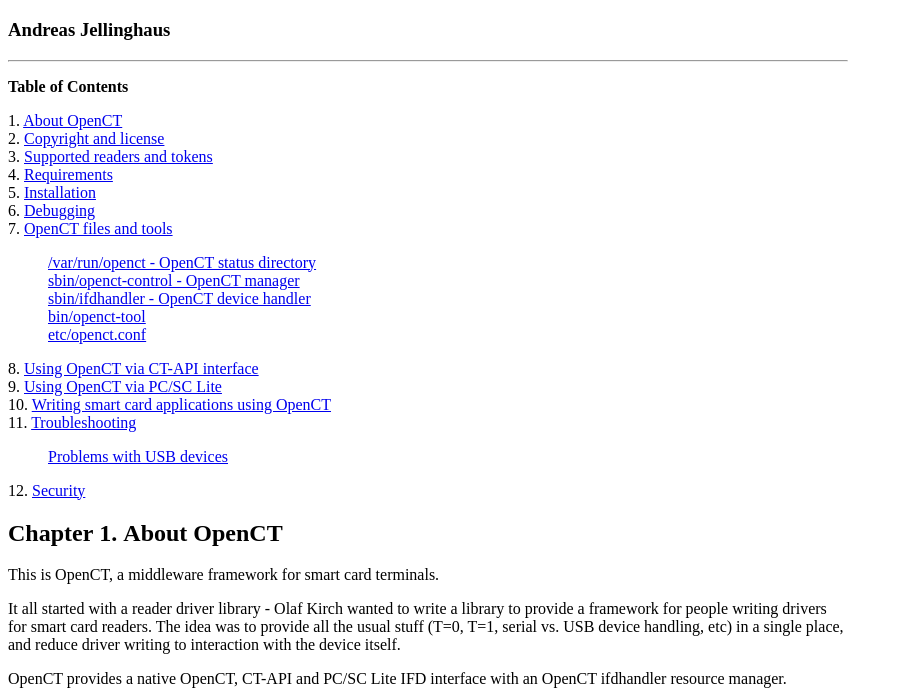
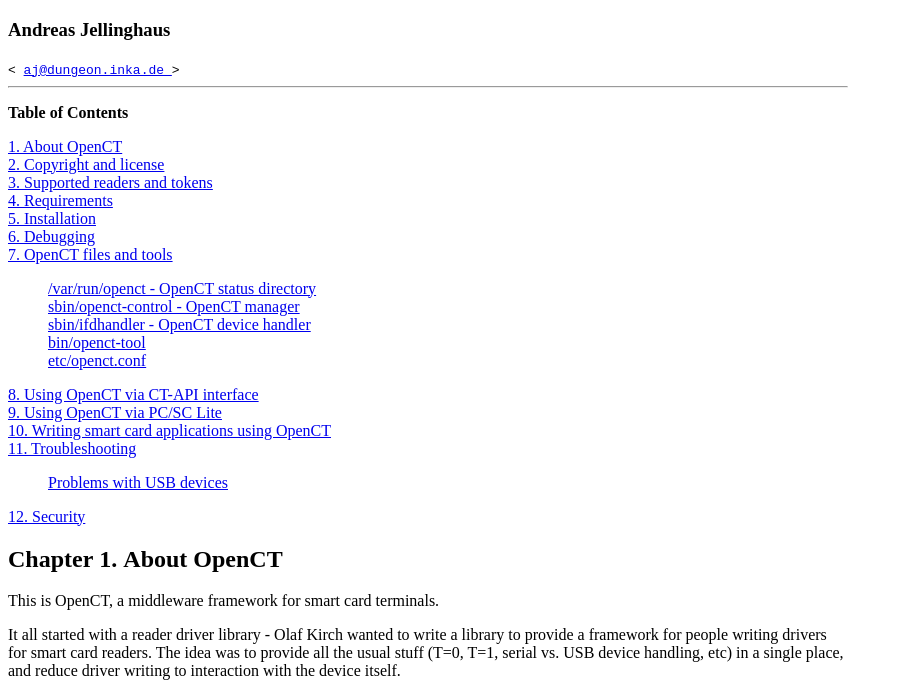
Before and after one commit to OpenSC/openct, a plain HTML site: page doc/openct.html in a window 1280 px wide. Shown: the part 61-754 px from the top of the page, without its empty margins (0-903 px from the left). Drawn offline with Linux system fonts and the light colour scheme.

Commit message:
rendered with new docbook stylesheet.

```diff
--- a/doc/openct.html
+++ b/doc/openct.html
@@ -15,7 +15,7 @@
     </link>
 
     <meta name="generator" content=
-    "DocBook XSL Stylesheets V1.60.1"></meta>
+    "DocBook XSL Stylesheets V1.64.1"></meta>
   </head>
 
   <body>
@@ -39,6 +39,14 @@
                   Jellinghaus
                 </span>
               </h3>
+
+              <tt class="email">
+                &lt;
+
+                <a href="mailto:aj@dungeon.inka.de">
+                  aj@dungeon.inka.de
+                </a>&gt;
+              </tt>
             </div>
           </div>
         </div>
@@ -57,143 +65,155 @@
 
         <dl>
           <dt>
-            1.
-
-            <a href="#openct.about">
-              About OpenCT
-            </a>
+            <span class="chapter">
+              <a href="#openct.about">
+                1. About OpenCT
+              </a>
+            </span>
           </dt>
 
           <dt>
-            2.
-
-            <a href="#openct.copyright">
-              Copyright and license
-            </a>
+            <span class="chapter">
+              <a href="#openct.copyright">
+                2. Copyright and license
+              </a>
+            </span>
           </dt>
 
           <dt>
-            3.
-
-            <a href="#openct.supported">
-              Supported readers and tokens
-            </a>
+            <span class="chapter">
+              <a href="#openct.supported">
+                3. Supported readers and tokens
+              </a>
+            </span>
           </dt>
 
           <dt>
-            4.
-
-            <a href="#openct.requirements">
-              Requirements
-            </a>
+            <span class="chapter">
+              <a href="#openct.requirements">
+                4. Requirements
+              </a>
+            </span>
           </dt>
 
           <dt>
-            5.
-
-            <a href="#openct.install">
-              Installation
-            </a>
+            <span class="chapter">
+              <a href="#openct.install">
+                5. Installation
+              </a>
+            </span>
           </dt>
 
           <dt>
-            6.
-
-            <a href="#openct.debug">
-              Debugging
-            </a>
+            <span class="chapter">
+              <a href="#openct.debug">
+                6. Debugging
+              </a>
+            </span>
           </dt>
 
           <dt>
-            7.
-
-            <a href="#openct.files">
-              OpenCT files and tools
-            </a>
+            <span class="chapter">
+              <a href="#openct.files">
+                7. OpenCT files and tools
+              </a>
+            </span>
           </dt>
 
           <dd>
             <dl>
               <dt>
-                <a href="#openct.files.varrunopenct">
-                  /var/run/openct - OpenCT status directory
-                </a>
+                <span class="section">
+                  <a href="#openct.files.varrunopenct">
+                    /var/run/openct - OpenCT status directory
+                  </a>
+                </span>
               </dt>
 
               <dt>
-                <a href="#openct.files.sbinopenctcontrol">
-                  sbin/openct-control - OpenCT manager
-                </a>
+                <span class="section">
+                  <a href="#openct.files.sbinopenctcontrol">
+                    sbin/openct-control - OpenCT manager
+                  </a>
+                </span>
               </dt>
 
               <dt>
-                <a href="#openct.files.sbinifdhandler">
-                  sbin/ifdhandler - OpenCT device handler
-                </a>
+                <span class="section">
+                  <a href="#openct.files.sbinifdhandler">
+                    sbin/ifdhandler - OpenCT device handler
+                  </a>
+                </span>
               </dt>
 
               <dt>
-                <a href="#openct.files.opencttool">
-                  bin/openct-tool
-                </a>
+                <span class="section">
+                  <a href="#openct.files.opencttool">
+                    bin/openct-tool
+                  </a>
+                </span>
               </dt>
 
               <dt>
-                <a href="#openct.files.openctconf">
-                  etc/openct.conf
-                </a>
+                <span class="section">
+                  <a href="#openct.files.openctconf">
+                    etc/openct.conf
+                  </a>
+                </span>
               </dt>
             </dl>
           </dd>
 
           <dt>
-            8.
-
-            <a href="#openct.ct-api">
-              Using OpenCT via CT-API interface
-            </a>
+            <span class="chapter">
+              <a href="#openct.ct-api">
+                8. Using OpenCT via CT-API interface
+              </a>
+            </span>
           </dt>
 
           <dt>
-            9.
-
-            <a href="#openct.pcsc">
-              Using OpenCT via PC/SC Lite
-            </a>
+            <span class="chapter">
+              <a href="#openct.pcsc">
+                9. Using OpenCT via PC/SC Lite
+              </a>
+            </span>
           </dt>
 
           <dt>
-            10.
-
-            <a href="#openct.library">
-              Writing smart card applications using OpenCT
-            </a>
+            <span class="chapter">
+              <a href="#openct.library">
+                10. Writing smart card applications using OpenCT
+              </a>
+            </span>
           </dt>
 
           <dt>
-            11.
-
-            <a href="#openct.trouble">
-              Troubleshooting
-            </a>
+            <span class="chapter">
+              <a href="#openct.trouble">
+                11. Troubleshooting
+              </a>
+            </span>
           </dt>
 
           <dd>
             <dl>
               <dt>
-                <a href="#openct.trouble.usb">
-                  Problems with USB devices
-                </a>
+                <span class="section">
+                  <a href="#openct.trouble.usb">
+                    Problems with USB devices
+                  </a>
+                </span>
               </dt>
             </dl>
           </dd>
 
           <dt>
-            12.
-
-            <a href="#openct.security">
-              Security
-            </a>
+            <span class="chapter">
+              <a href="#openct.security">
+                12. Security
+              </a>
+            </span>
           </dt>
         </dl>
       </div>
@@ -846,33 +866,43 @@
 
           <dl>
             <dt>
-              <a href="#openct.files.varrunopenct">
-                /var/run/openct - OpenCT status directory
-              </a>
+              <span class="section">
+                <a href="#openct.files.varrunopenct">
+                  /var/run/openct - OpenCT status directory
+                </a>
+              </span>
             </dt>
 
             <dt>
-              <a href="#openct.files.sbinopenctcontrol">
-                sbin/openct-control - OpenCT manager
-              </a>
+              <span class="section">
+                <a href="#openct.files.sbinopenctcontrol">
+                  sbin/openct-control - OpenCT manager
+                </a>
+              </span>
             </dt>
 
             <dt>
-              <a href="#openct.files.sbinifdhandler">
-                sbin/ifdhandler - OpenCT device handler
-              </a>
+              <span class="section">
+                <a href="#openct.files.sbinifdhandler">
+                  sbin/ifdhandler - OpenCT device handler
+                </a>
+              </span>
             </dt>
 
             <dt>
-              <a href="#openct.files.opencttool">
-                bin/openct-tool
-              </a>
+              <span class="section">
+                <a href="#openct.files.opencttool">
+                  bin/openct-tool
+                </a>
+              </span>
             </dt>
 
             <dt>
-              <a href="#openct.files.openctconf">
-                etc/openct.conf
-              </a>
+              <span class="section">
+                <a href="#openct.files.openctconf">
+                  etc/openct.conf
+                </a>
+              </span>
             </dt>
           </dl>
         </div>
@@ -1309,9 +1339,11 @@
 
           <dl>
             <dt>
-              <a href="#openct.trouble.usb">
-                Problems with USB devices
-              </a>
+              <span class="section">
+                <a href="#openct.trouble.usb">
+                  Problems with USB devices
+                </a>
+              </span>
             </dt>
           </dl>
         </div>
```
